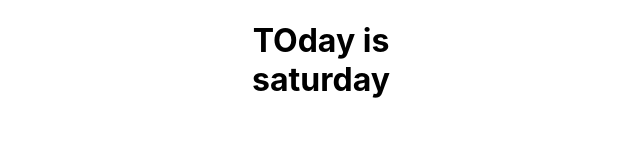
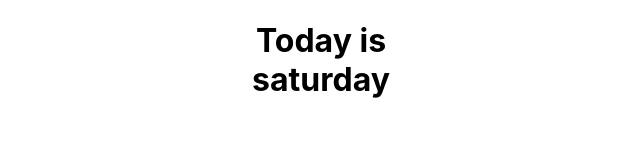
Before and after one commit to brninfotechprojects/rep2506, a React (Create React App) app: page /mahalakshmi in a window 1280 px wide. Shown: the top 160 px of the page, without its empty margins (354-994 px from the left). Built offline with nearby package versions, Linux system fonts and the light colour scheme.

Commit message:
modified

```diff
--- a/src/github/Mahalakshmi.js
+++ b/src/github/Mahalakshmi.js
@@ -3,7 +3,7 @@ import React from 'react'
 function Mahalakshmi() {
   return (
     <div>
-      <h1>TOday is saturday</h1>
+      <h1>Today is saturday</h1>
 
     </div>
   )
```
